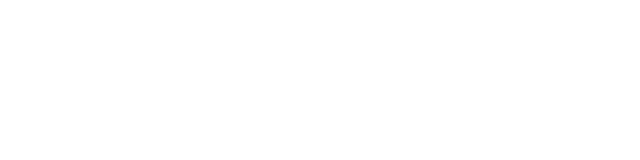
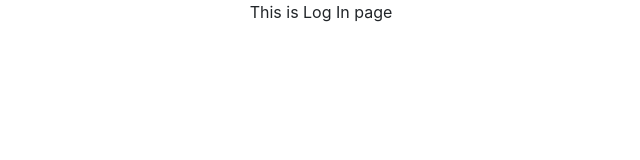
Before and after one commit to timlaurijs/waste-nothing-front, a React (Create React App) app: page /logIn in a window 1280 px wide. Shown: the top 160 px of the page, without its empty margins (319-959 px from the left). Built offline with nearby package versions, Linux system fonts and the light colour scheme.

Commit message:
Create /logIn route

```diff
--- a/src/App.js
+++ b/src/App.js
@@ -3,6 +3,7 @@
 import { Switch, Route } from "react-router-dom";
 import Home from "./pages/Home/Home";
 import SignUp from "./pages/SignUp/SignUp";
+import LogIn from "./pages/LogIn/LogIn";
 
 function App() {
   return (
@@ -10,6 +11,7 @@
       <Switch>
         <Route exact path="/" component={Home} />
         <Route exact path="/signUp" component={SignUp} />
+        <Route exact path="/logIn" component={LogIn} />
       </Switch>
     </div>
   );
--- a/src/index.js
+++ b/src/index.js
@@ -6,6 +6,7 @@
 import { Provider } from "react-redux";
 import { BrowserRouter as Router } from "react-router-dom";
 import reportWebVitals from "./reportWebVitals";
+import "bootstrap/dist/css/bootstrap.min.css";
 
 ReactDOM.render(
   <Router>
--- /dev/null
+++ b/src/pages/LogIn/LogIn.js
@@ -0,0 +1,5 @@
+import React from "react";
+
+export default function LogIn() {
+  return <div>This is Log In page</div>;
+}
```
